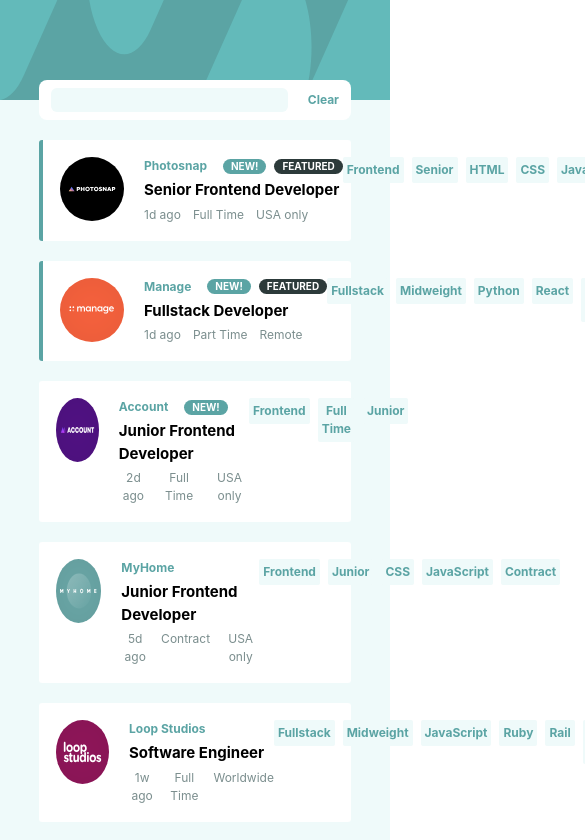
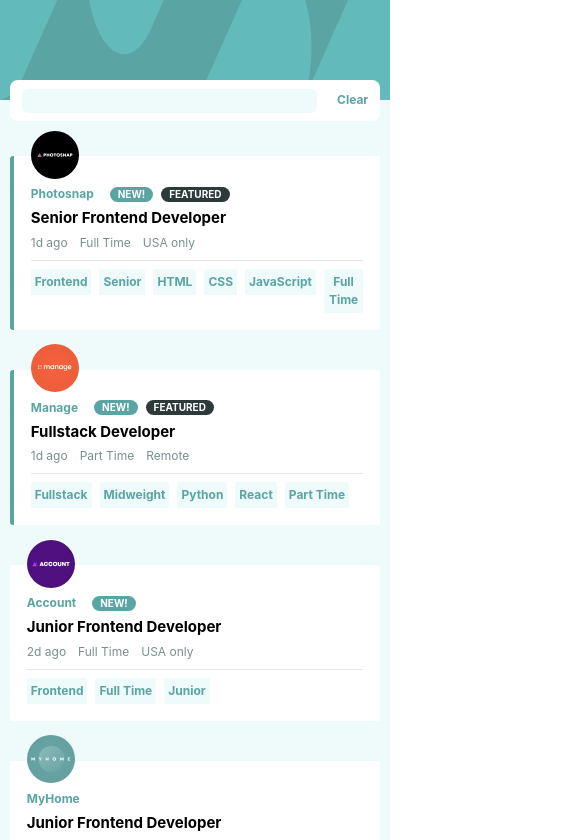
Before and after one commit to Igorlabaki/jog-listing-with-filtering, a Next.js app: page / in a window 390 px wide. Shown: the top 840 px of the page, 585 px wide, since content can reach past the window. Built offline with nearby package versions, Linux system fonts and the light colour scheme.

Commit message:
responsive

```diff
--- a/src/Components/jobOportunity.tsx
+++ b/src/Components/jobOportunity.tsx
@@ -32,15 +32,15 @@
 
   return (
     <div
-      className={`bg-white w-full rounded-[3px] p-[17px] flex justify-between
+      className={`bg-white w-full rounded-[3px] p-[17px] flex flex-col md:flex-row justify-between
         ${job.featured ? "border-l-4 border-desaturatedDarkCyan" : null}
     `}
     >
-      <div className="flex">
-        <div className="h-16 w-16 mr-5">
+      <div className="flex relative">
+        <div className="h-12 w-12 md:h-16 md:w-16 mr-5 absolute bottom-[4.55rem] md:relative md:bottom-0">
           <img src={job.image} alt="brand" className="h-full w-full" />
         </div>
-        <div className={`space-y-1`}>
+        <div className={`space-y-1 pt-3`}>
           <div className="flex justify-start items-center  space-x-4">
             <>
               <p className="text font-bold text-[12px] text-desaturatedDarkCyan">
@@ -60,7 +60,8 @@
           </div>
         </div>
       </div>
-      <div className="flex text-[12px] space-x-2 text-desaturatedDarkCyan font-bold">
+      <hr className="h2 my-2" />
+      <div className="flex text-[12px] space-x-2 text-desaturatedDarkCyan font-bold break-words">
         {job.skills.map((skill, i) => {
           return (
             <div key={i}>
--- a/src/pages/index.tsx
+++ b/src/pages/index.tsx
@@ -31,8 +31,8 @@
           alt="bg-header image"
         />
       </div>
-      <div className=" absolute left-0 right-0 mr-auto ml-auto w-[80%] top-[5rem] bg-white rounded-lg flex justify-between items-center h-10 px-3">
-        <div className="flex space-x-2 w-[100%] mr-5">
+      <div className=" absolute left-0 right-0 mr-auto ml-auto w-[95%] md:[80%] top-[5rem]  bg-white rounded-lg flex justify-between items-center  px-3 py-2">
+        <div className="flex space-x-2 w-[100%] mr-5 break-before-right">
           {search?.map((skill: any, i: number) => {
             return (
               <div
@@ -84,7 +84,7 @@
           Clear
         </p>
       </div>
-      <div className="flex flex-col  flex-1 min-h-screen space-y-5 px-[10%] py-5 w-[100%] mt-5">
+      <div className="flex flex-col  flex-1 min-h-screen space-y-10 py-5 w-[95%] md:[80%] m-auto my-9">
         {filterNoResults.map((job: any, i) => {
           return (
             <JobOportunity
```
